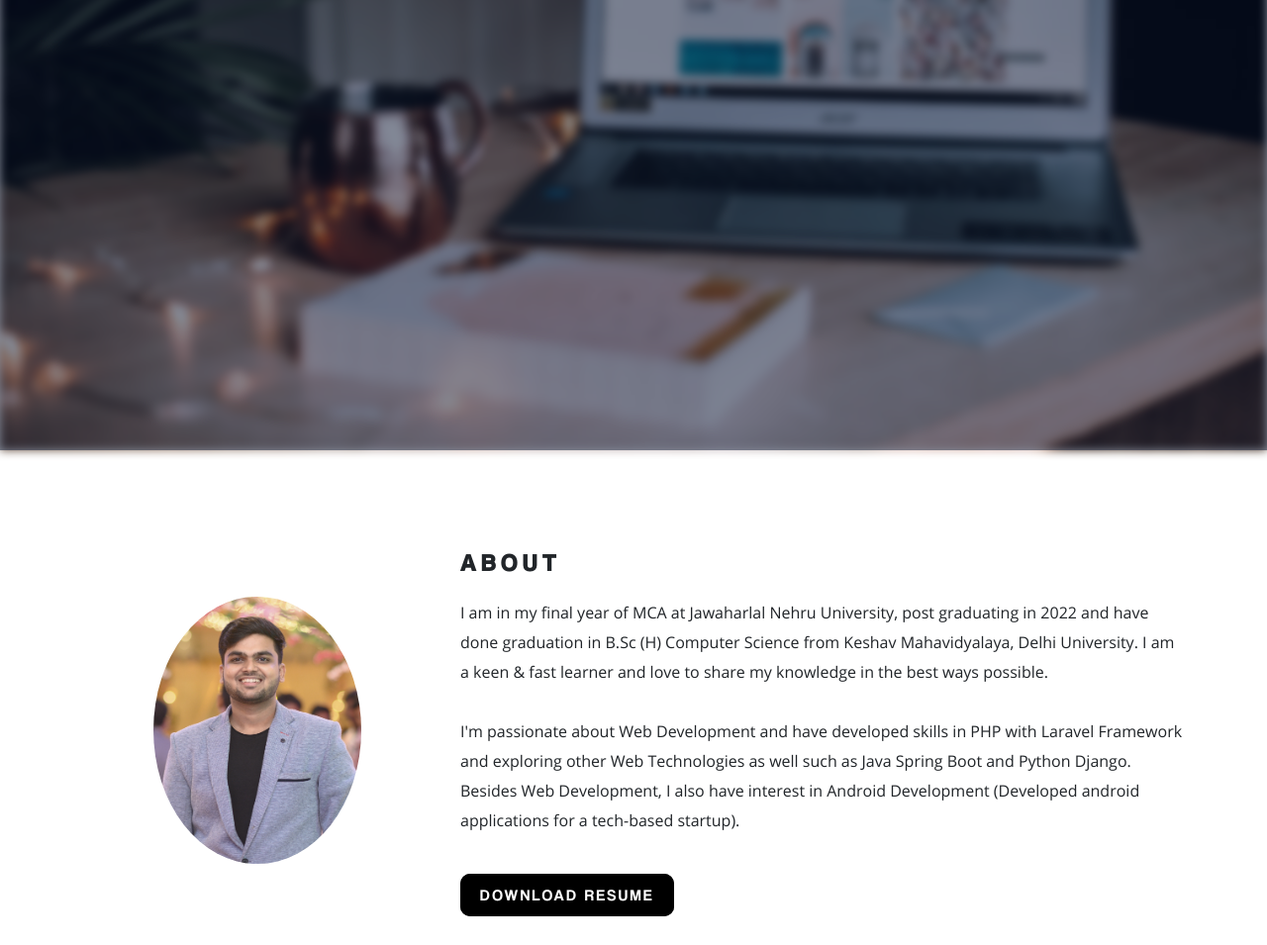
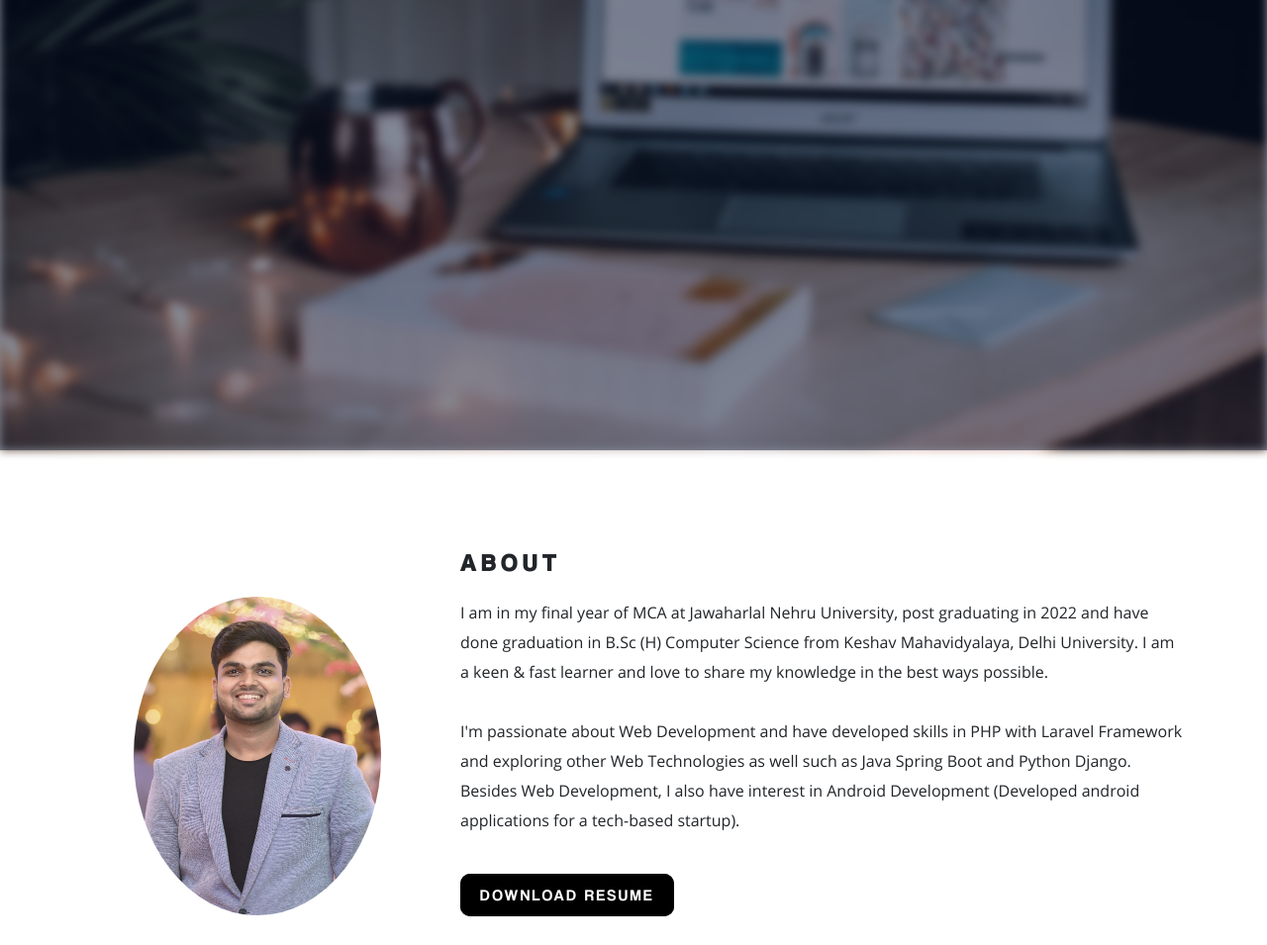
Before and after one commit to rahul26021999/portfolio, a plain HTML site: page index.html in a window 1280 px wide. Shown: the part 345-1300 px from the top of the page at 99% size. Drawn offline with nearby package versions, Linux system fonts and the light colour scheme.

Commit message:
Update stylesheet.css

```diff
--- a/stylesheet.css
+++ b/stylesheet.css
@@ -191,7 +191,8 @@
     }
 
     .about-img {
-        height: 270px;
+        width: 250px;
+
     }
 
     .skill-box {
```
